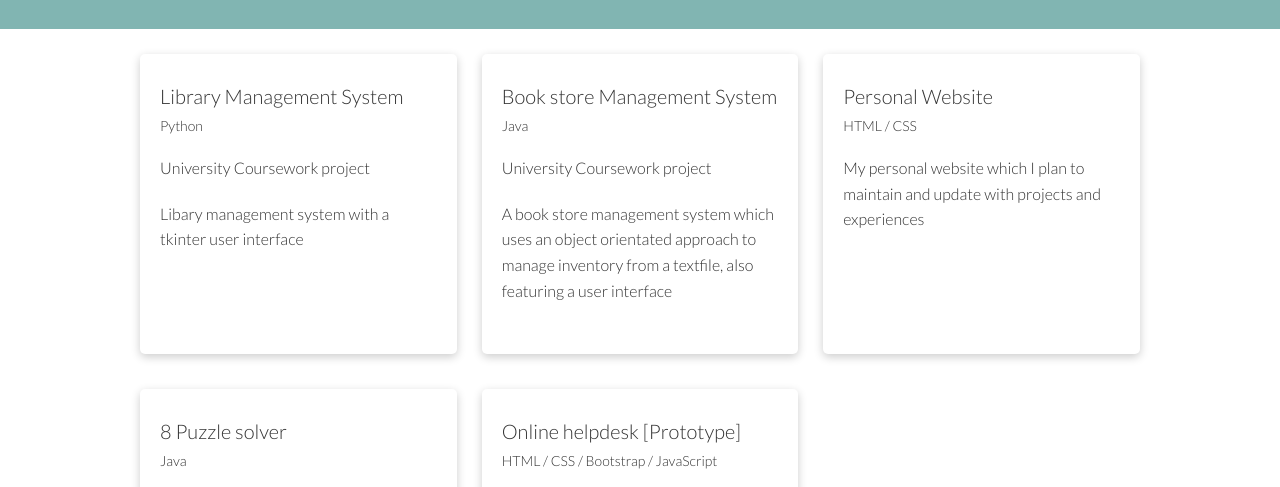
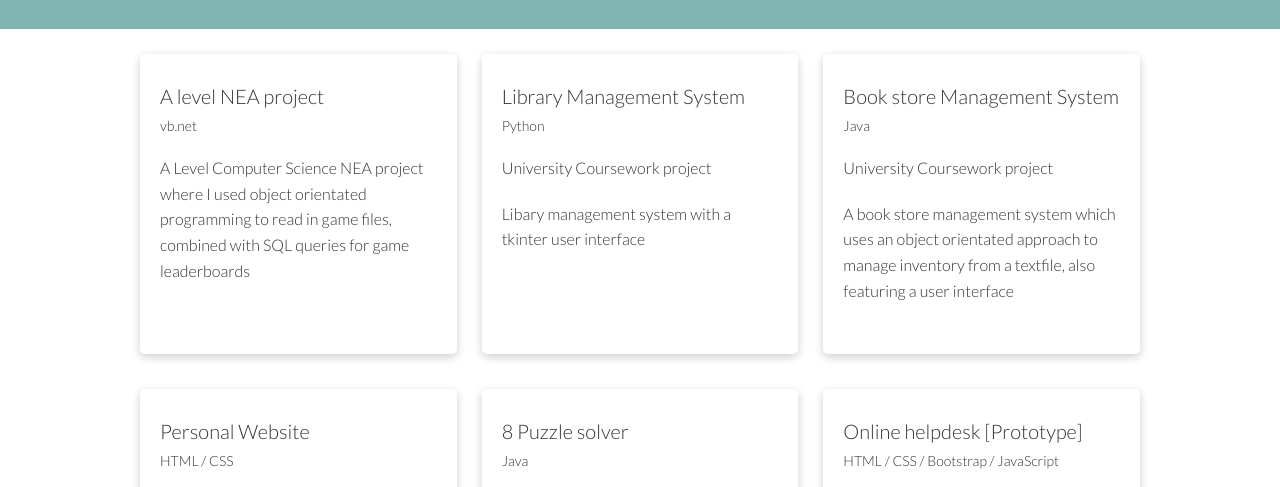
Before and after one commit to AlanWu888/AlanWu888.github.io, a plain HTML site: page projects.html in a window 1280 px wide. Shown: the part 279-766 px from the top of the page. Drawn offline with Linux system fonts and the light colour scheme.

Commit message:
Updated projects page
now contains a link to A level NEA github repo

```diff
--- a/projects.html
+++ b/projects.html
@@ -48,7 +48,14 @@
 
 	<!-- Contents -->
 	<div class="projects">
+
+		<!-- First Row -->
 		<div class="container grid grid-3">
+			<div class="card card-project">
+				<h2><a href="https://github.com/AlanWu888/Geometry-Hop">A level NEA project</a></h2>
+				<h1>vb.net</h1>
+				<p>A Level Computer Science NEA project where I used object orientated programming to read in game files, combined with SQL queries for game leaderboards</p>
+			</div>
 			<div class="card card-project">
 				<h2><a href="https://github.com/AlanWu888/Python-library-system">Library Management System</a></h2>
 				<h1>Python</h1>
@@ -61,14 +68,15 @@
 				<p>University Coursework project</p>
 				<p>A book store management system which uses an object orientated approach to manage inventory from a textfile, also featuring a user interface</p>
 			</div>
+		</div>
+
+		<!-- Second Row -->
+		<div class="container grid grid-3">
 			<div class="card card-project">
 				<h2><a href="https://github.com/AlanWu888/AlanWu888.github.io">Personal Website</a></h2>
 				<h1>HTML / CSS</h1>
 				<p>My personal website which I plan to maintain and update with projects and experiences</p>
 			</div>
-		</div>
-
-		<div class="container grid grid-3">
 			<div class="card card-project">
 				<h2><a href="https://github.com/AlanWu888/8-puzzle">8 Puzzle solver</a></h2>
 				<h1>Java</h1>
```
Also changed, not shown: 1 other file.
